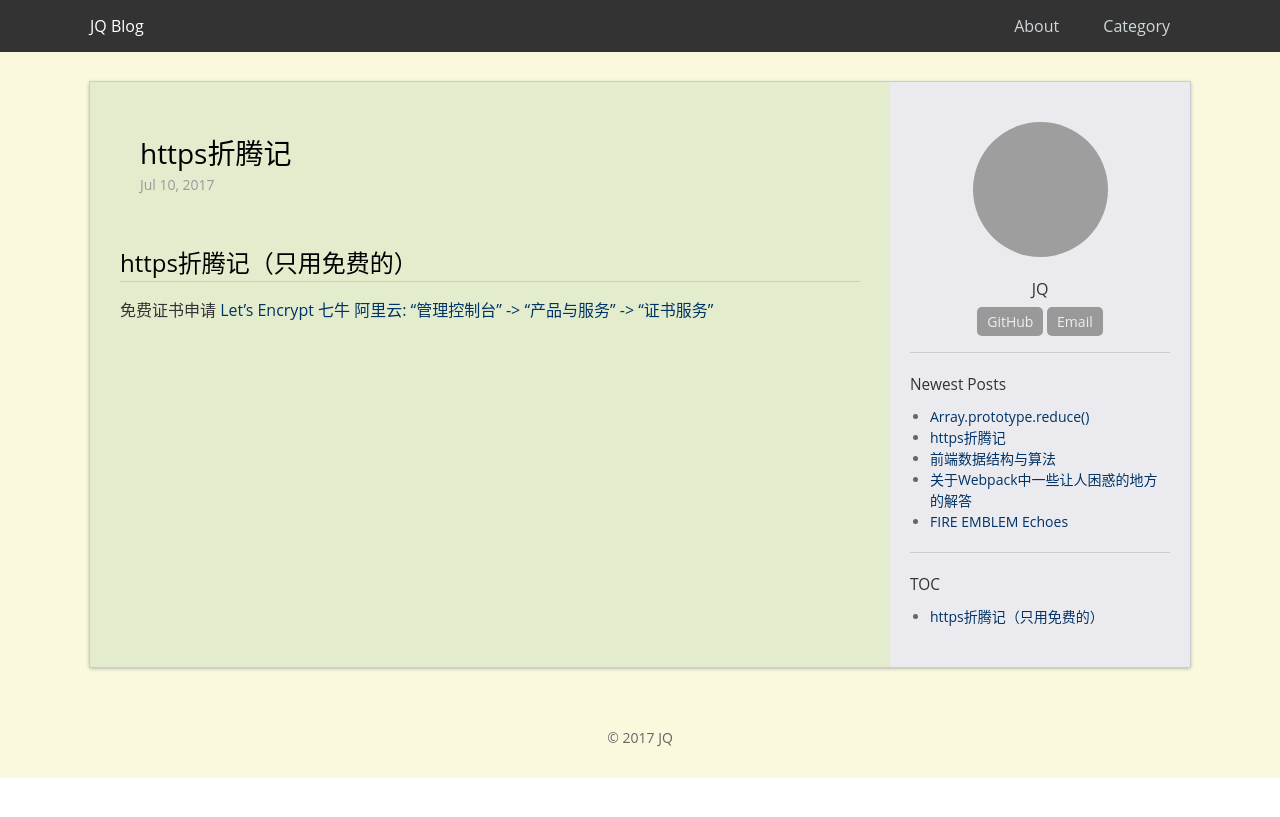
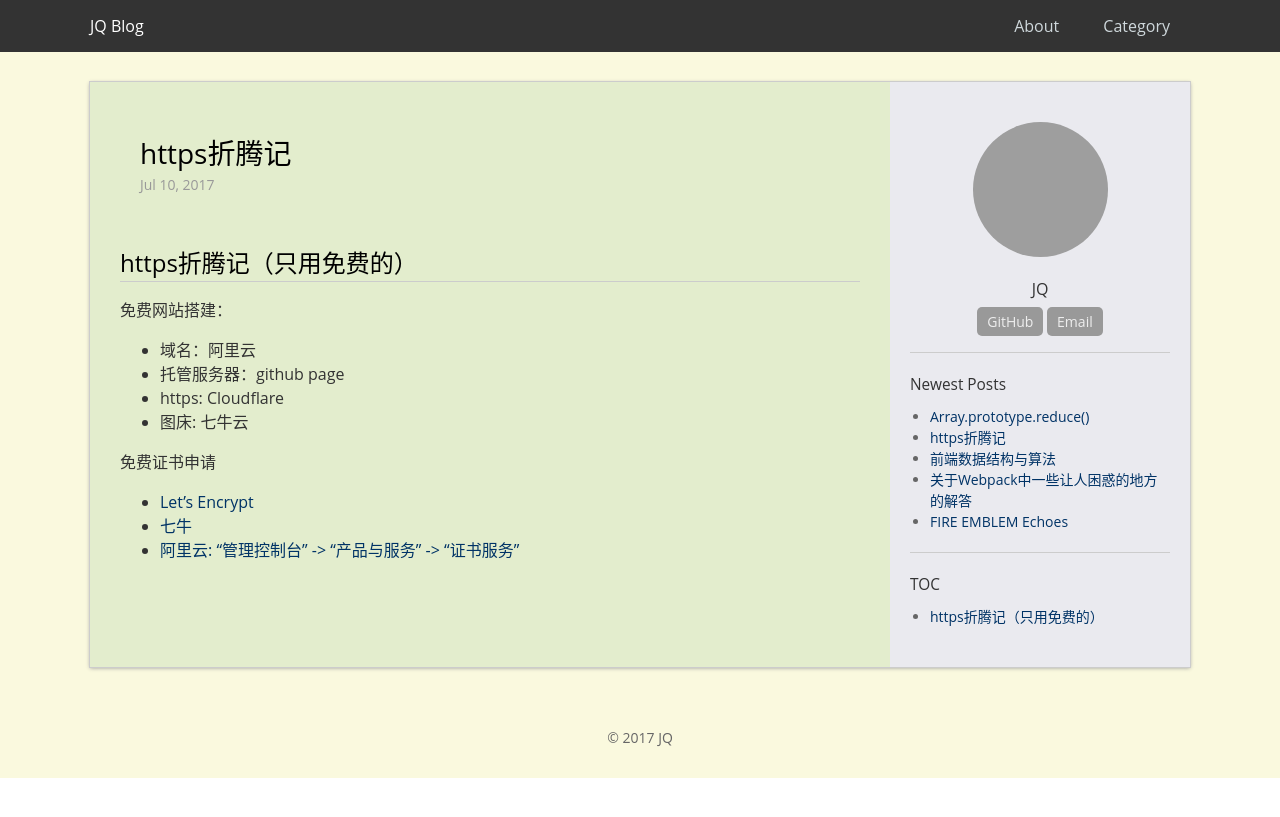
Before and after one commit to jqroom/jqroom.com, a Jekyll site: the page built from docs/_posts/2017-07-10-collection-https.md, in a window 1280 px wide. Shown: the top 817 px of the page. Built offline with Jekyll 4.4.1, drawn with Linux system fonts in a browser that asks for light colours; grey boxes are pictures that could not be loaded.

Commit message:
修改https的文章

```diff
--- a/docs/_posts/2017-07-10-collection-https.md
+++ b/docs/_posts/2017-07-10-collection-https.md
@@ -8,7 +8,13 @@ permalink: /collection/20170710/https
 
 # https折腾记（只用免费的）
 
+免费网站搭建：
+- 域名：阿里云
+- 托管服务器：github page
+- https: Cloudflare
+- 图床: 七牛云
+
 免费证书申请
-[Let's Encrypt](https://letsencrypt.org/)
-[七牛](https://portal.qiniu.com/certificate/ssl)
-[阿里云: "管理控制台" -> "产品与服务" -> "证书服务"](https://www.aliyun.com/)
+- [Let's Encrypt](https://letsencrypt.org/)
+- [七牛](https://portal.qiniu.com/certificate/ssl)
+- [阿里云: "管理控制台" -> "产品与服务" -> "证书服务"](https://www.aliyun.com/)
```
